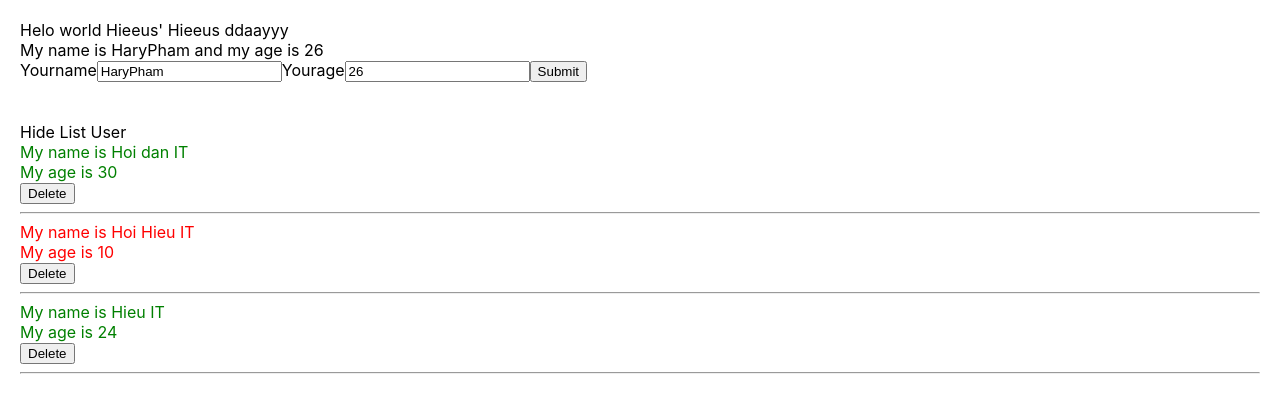
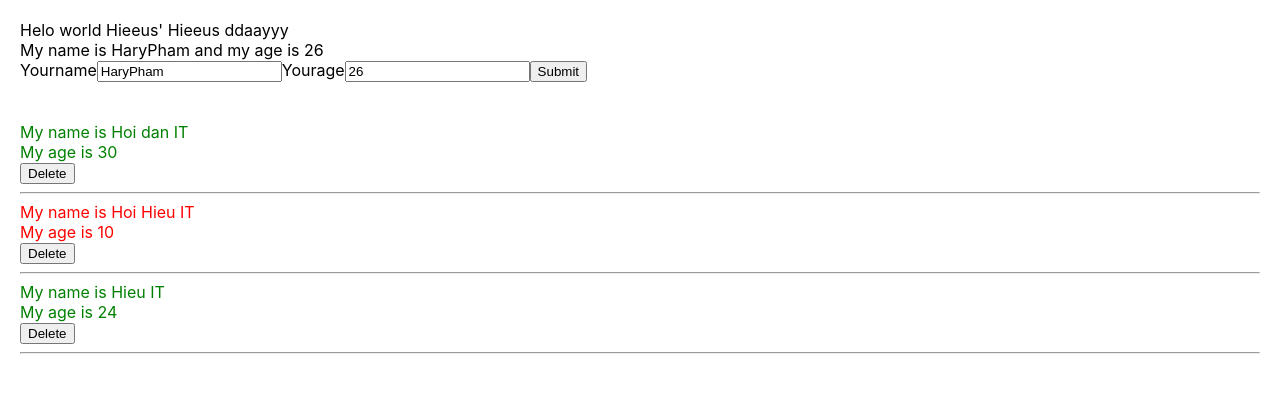
Before and after one commit to Hieu194281/ReactDemo, a React (Create React App) app: page / in a window 1280 px wide. Shown: the top 412 px of the page. Built offline with nearby package versions, Linux system fonts and the light colour scheme.

Commit message:
functionComponent-stateless

```diff
--- a/src/component/DisplayInfo.js
+++ b/src/component/DisplayInfo.js
@@ -1,29 +1,41 @@
 import React from "react";
 import './DisplayInfo.scss'
 import logo from "../logo.svg"
-class DisplayInfo extends React.Component {
+// class DisplayInfo extends React.Component {
+//     render() {
+//         console.log("c>> call me render")
+//         // desctructuring array
+//         const { listUsers } = this.props
+//         // console.log(listUsers)
+//         return (
+//             <div className="display-infor-container">
+//                 {true &&
+//                     <>
+//                         {listUsers.map((user) => {
+//                             return (
+//                                 <div key={user.id} className={user.age < 18 ? 'red' : 'green'}>
+//                                     <div>My name is {user.name}</div>
+//                                     <div>My age is {user.age}</div>
+//                                     <div>
+//                                         <button onClick={(event) => this.props.handleDeleteUser(user.id)}>Delete</button>
+//                                     </div>
+//                                     <hr></hr>
+//                                 </div>
+//                             )
+//                         })}
+//                     </>}
 
-    state = {
-        isShowList: true
-    }
-    handleShowHide() {
-        this.setState({
-            isShowList: !this.state.isShowList
-        })
-    }
+//             </div>
+//         )
+//     }
+// }
 
-    render() {
-        // desctructuring array
-        const { listUsers } = this.props
-        console.log(listUsers)
+const DisplayInfo = (props) => {
+
+    const { listUsers } = props // object => bo tu khoa this
     return (
         <div className="display-infor-container">
-                <div>
-                    <span onClick={() => { this.handleShowHide() }}>
-                        {this.state.isShowList === true ? "Hide List User" : "Show List User"}
-                    </span>
-                </div>
-                {this.state.isShowList &&
+            {true &&
                 <>
                     {listUsers.map((user) => {
                         return (
@@ -31,7 +43,7 @@
                                 <div>My name is {user.name}</div>
                                 <div>My age is {user.age}</div>
                                 <div>
-                                        <button onClick={(event) => this.props.handleDeleteUser(user.id)}>Delete</button>
+                                    <button onClick={(event) => props.handleDeleteUser(user.id)}>Delete</button>
                                 </div>
                                 <hr></hr>
                             </div>
@@ -42,6 +54,4 @@
         </div>
     )
 }
-}
-
 export default DisplayInfo
```
Lines whose indentation alone changed are shown as unchanged.
